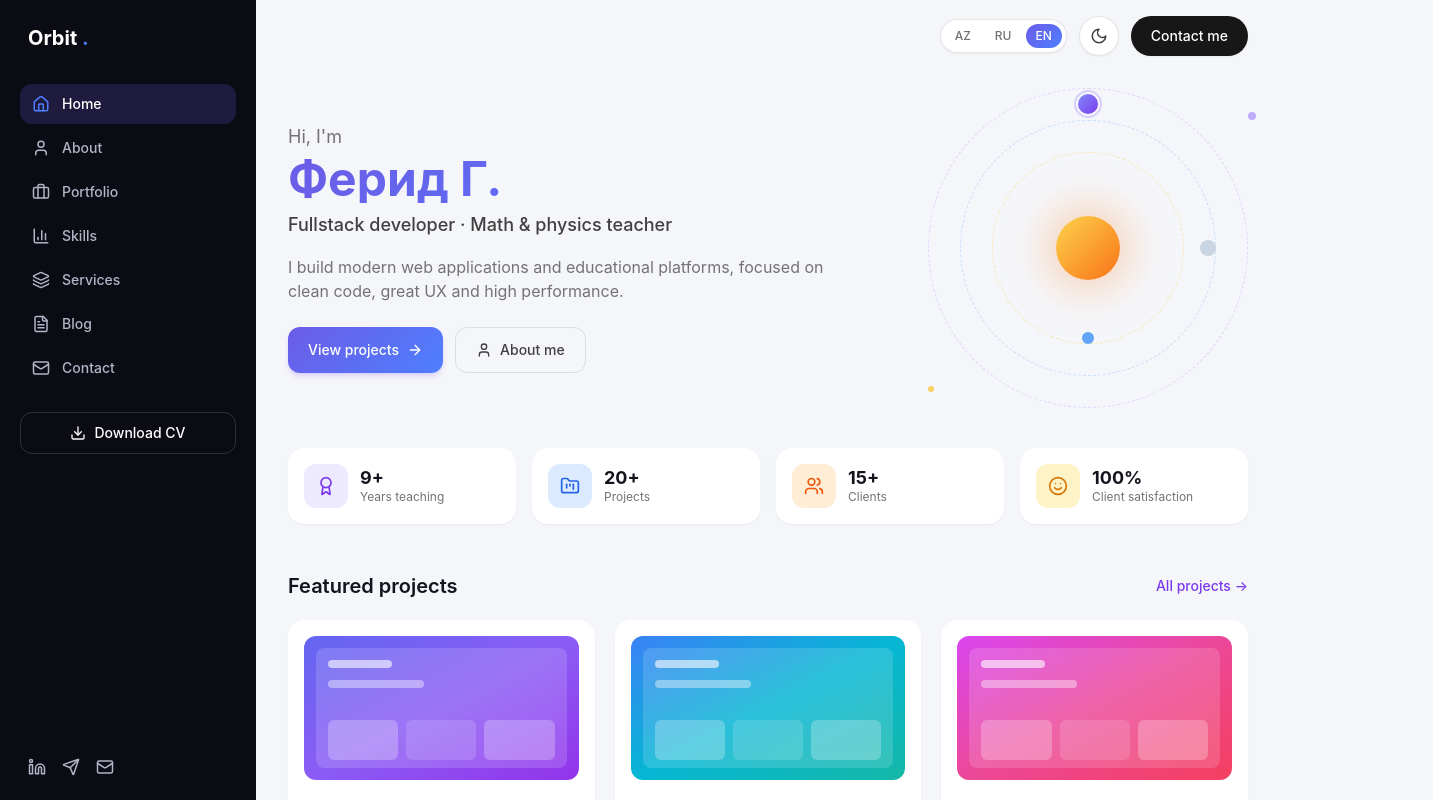
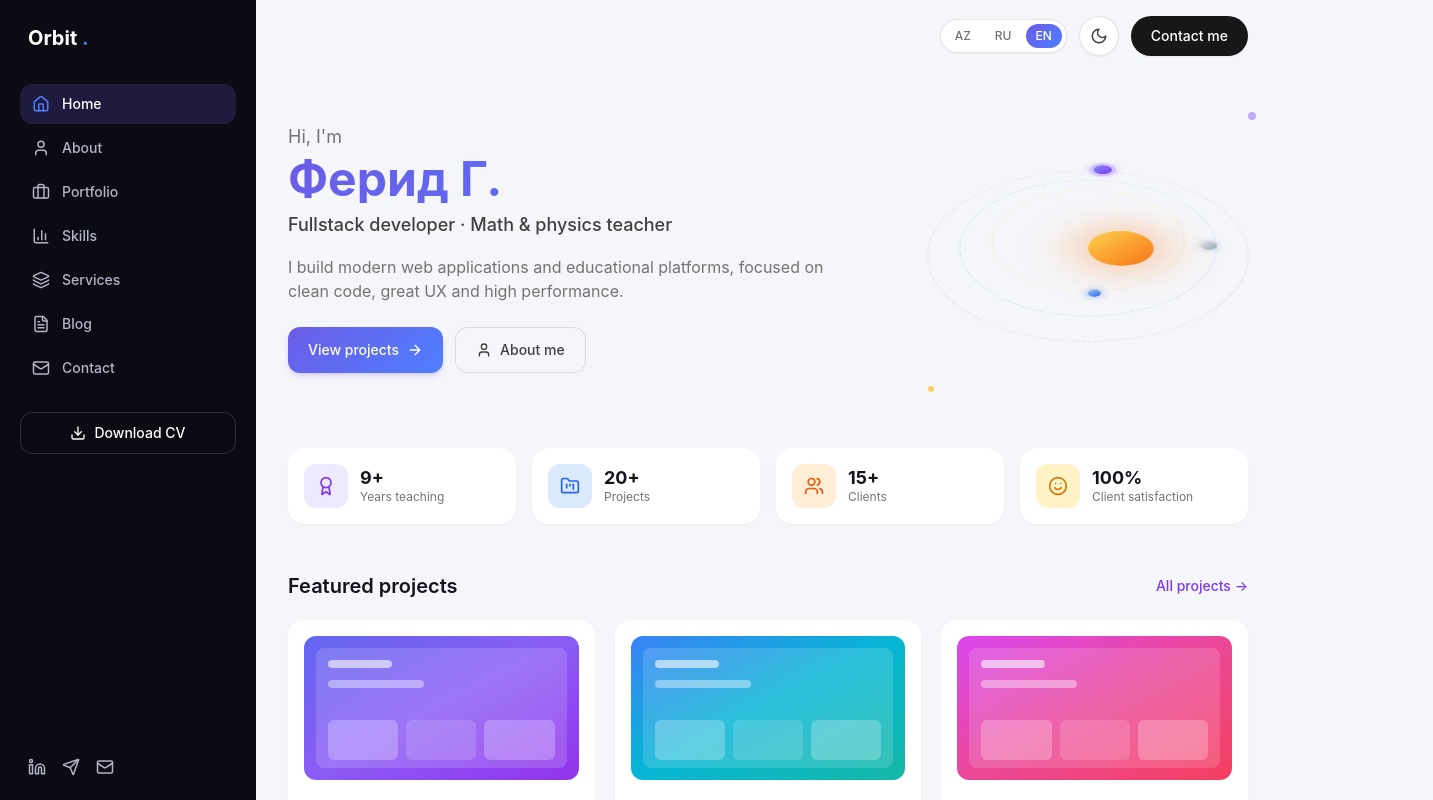
Before and after one commit to mywork2000001-ops/portfolio, a React (Vite) app: page / in a window 1280 px wide. Shown: the top 800 px of the page, 1433 px wide, since content can reach past the window. Built offline with nearby package versions, Linux system fonts and the light colour scheme.

Commit message:
Turn the hero orbit illustration into a rotating 3D scene
Use CSS perspective and preserve-3d instead of flat 2D transforms, so
the ring system is tilted in real 3D space and planets show proper
depth/perspective as they orbit. No new dependency (plain CSS, same
approach as before, no three.js).

```diff
--- a/src/components/OrbitIllustration.tsx
+++ b/src/components/OrbitIllustration.tsx
@@ -2,36 +2,42 @@ export default function OrbitIllustration() {
   return (
     <div
       aria-hidden
-      className="relative hidden h-72 w-72 shrink-0 md:block lg:h-80 lg:w-80"
+      className="relative hidden h-72 w-72 shrink-0 [perspective:1400px] md:block lg:h-80 lg:w-80"
     >
-      {/* orbit rings */}
-      <div className="absolute inset-0 rounded-full border border-dashed border-violet-300/50 dark:border-violet-500/30" />
-      <div className="absolute inset-8 rounded-full border border-dashed border-blue-300/50 dark:border-blue-500/30" />
-      <div className="absolute inset-16 rounded-full border border-dashed border-amber-300/40 dark:border-amber-500/20" />
+      {/* tilt the whole system into 3D space */}
+      <div className="absolute inset-0 [transform-style:preserve-3d] [transform:rotateX(58deg)]">
+        {/* continuously spinning turntable */}
+        <div className="absolute inset-0 [transform-style:preserve-3d] animate-spin-scene">
+          {/* orbit rings, lifted to different depths */}
+          <div className="absolute inset-0 rounded-full border border-dashed border-violet-300/50 [transform:translateZ(0px)] dark:border-violet-500/30" />
+          <div className="absolute inset-8 rounded-full border border-dashed border-blue-300/50 [transform:translateZ(6px)] dark:border-blue-500/30" />
+          <div className="absolute inset-16 rounded-full border border-dashed border-amber-300/40 [transform:translateZ(12px)] dark:border-amber-500/20" />
 
-      {/* sun / core */}
-      <div className="absolute left-1/2 top-1/2 h-16 w-16 -translate-x-1/2 -translate-y-1/2 rounded-full bg-gradient-to-br from-amber-300 to-orange-500 shadow-[0_0_40px_10px_rgba(251,146,60,0.35)]" />
+          {/* sun / core, popped forward */}
+          <div className="absolute left-1/2 top-1/2 h-16 w-16 -translate-x-1/2 -translate-y-1/2 [transform:translateZ(20px)] rounded-full bg-gradient-to-br from-amber-300 to-orange-500 shadow-[0_0_50px_15px_rgba(251,146,60,0.4)]" />
 
           {/* orbiting planet with ring (saturn-like) */}
-      <div className="absolute inset-0 animate-orbit">
-        <div className="absolute left-1/2 top-0 flex h-8 w-8 -translate-x-1/2 items-center justify-center">
-          <div className="relative h-5 w-5 rounded-full bg-gradient-to-br from-indigo-400 to-violet-600">
+          <div className="absolute inset-0 [transform-style:preserve-3d] animate-orbit">
+            <div className="absolute left-1/2 top-0 flex h-8 w-8 -translate-x-1/2 items-center justify-center [transform:translateZ(10px)]">
+              <div className="relative h-5 w-5 rounded-full bg-gradient-to-br from-indigo-400 to-violet-600 shadow-[0_0_10px_2px_rgba(124,58,237,0.5)]">
                 <div className="absolute -inset-1 rounded-full border-2 border-violet-300/60" style={{ transform: 'rotate(25deg)' }} />
               </div>
             </div>
           </div>
 
           {/* small moon */}
-      <div className="absolute inset-8 animate-orbit-rev">
-        <div className="absolute right-0 top-1/2 h-4 w-4 -translate-y-1/2 rounded-full bg-slate-300 dark:bg-slate-400" />
+          <div className="absolute inset-8 [transform-style:preserve-3d] animate-orbit-rev">
+            <div className="absolute right-0 top-1/2 h-4 w-4 -translate-y-1/2 [transform:translateZ(8px)] rounded-full bg-gradient-to-br from-slate-200 to-slate-400 shadow-[0_0_8px_1px_rgba(148,163,184,0.5)] dark:from-slate-300 dark:to-slate-500" />
           </div>
 
           {/* tiny dot planet */}
-      <div className="absolute inset-16 animate-orbit-slow">
-        <div className="absolute bottom-0 left-1/2 h-3 w-3 -translate-x-1/2 rounded-full bg-blue-400" />
+          <div className="absolute inset-16 [transform-style:preserve-3d] animate-orbit-slow">
+            <div className="absolute bottom-0 left-1/2 h-3 w-3 -translate-x-1/2 [transform:translateZ(6px)] rounded-full bg-gradient-to-br from-blue-300 to-blue-600 shadow-[0_0_8px_1px_rgba(59,130,246,0.5)]" />
+          </div>
+        </div>
       </div>
 
-      {/* floating dots */}
+      {/* floating dots, outside the 3D scene */}
       <div className="absolute -right-2 top-6 h-2 w-2 rounded-full bg-violet-400/70" />
       <div className="absolute bottom-4 left-0 h-1.5 w-1.5 rounded-full bg-amber-400/70" />
     </div>
--- a/tailwind.config.js
+++ b/tailwind.config.js
@@ -40,6 +40,7 @@ export default {
         orbit: 'orbit 40s linear infinite',
         'orbit-slow': 'orbit 70s linear infinite',
         'orbit-rev': 'orbit-reverse 55s linear infinite',
+        'spin-scene': 'orbit 30s linear infinite',
       },
     },
   },
```
Lines whose indentation alone changed are shown as unchanged.
